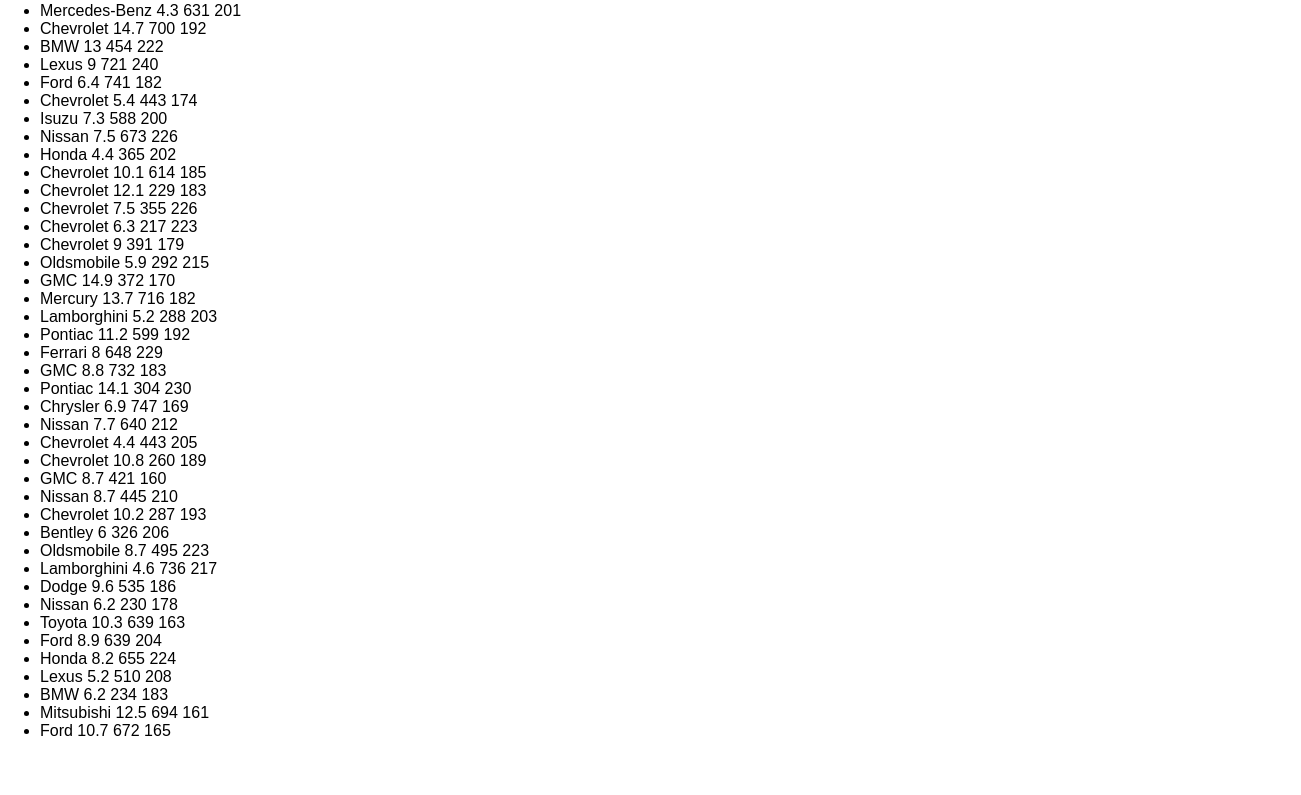
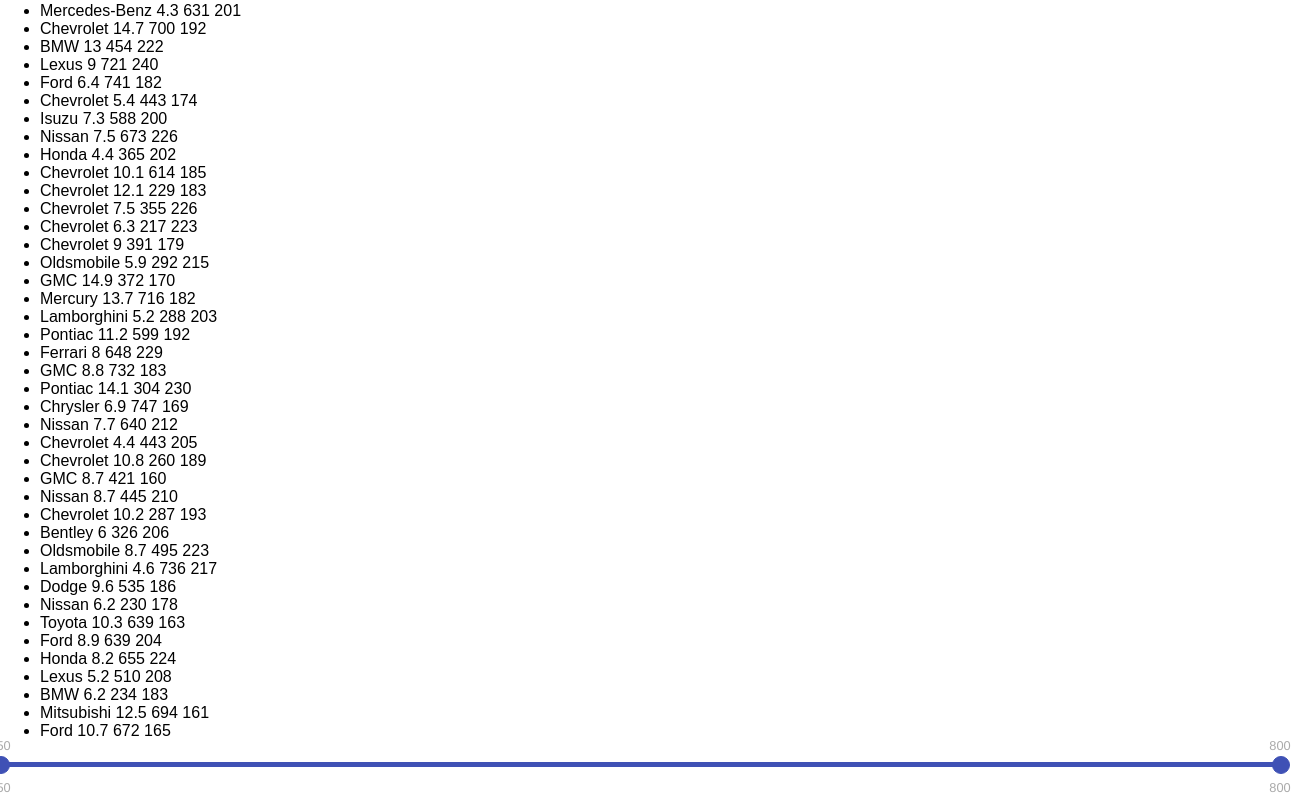
Before and after one commit to phiwanczuk/caryourself, a React (Create React App) app: page / in a window 1280 px wide. Shown: the part 1283-2078 px from the top of the page, 1301 px wide, since content can reach past the window. Before the commit the page ends 2039 px from the top, so only its background shows below. Built offline with nearby package versions, Linux system fonts and the light colour scheme.

Commit message:
input range added

```diff
--- a/package.json
+++ b/package.json
@@ -7,6 +7,7 @@
     "react": "^16.2.0",
     "react-bootstrap": "^0.32.0",
     "react-dom": "^16.2.0",
+    "react-input-range": "^1.3.0",
     "react-router-dom": "^4.2.2",
     "react-scripts": "1.1.0"
   },
--- a/src/Components/Cars/CarsView.js
+++ b/src/Components/Cars/CarsView.js
@@ -1,12 +1,27 @@
 import React from 'react'
 import CarSearchForm from './CarSearchForm'
+import InputRange from 'react-input-range'
+import 'react-input-range/lib/css/index.css'
 
 
 class CarsView extends React.Component {
 
 
     state = {
-        currentSearchPhrase: ''
+        currentSearchPhrase: '',
+        valueCapacity: {
+            min: 250,
+            max: 800
+        },
+        valueFuel: {
+            min: 4,
+            max: 15
+        },
+        valueSpeed: {
+            min: 150,
+            max: 240
+        }
+
     }
 
     handleSearchPhraseChange = event => {
@@ -37,7 +52,16 @@
                     }
 
                 </ul>
+                <InputRange
+                    minValue={250}
+                    maxValue={800}
+                    value={this.state.valueCapacity}
+                    onChange={valueCapacity => this.setState({valueCapacity})}
+                />
             </div>
+
+
+
         )
     }
 }
```
Also changed, not shown: 1 other file (tests, documents, lock files or other folders).
